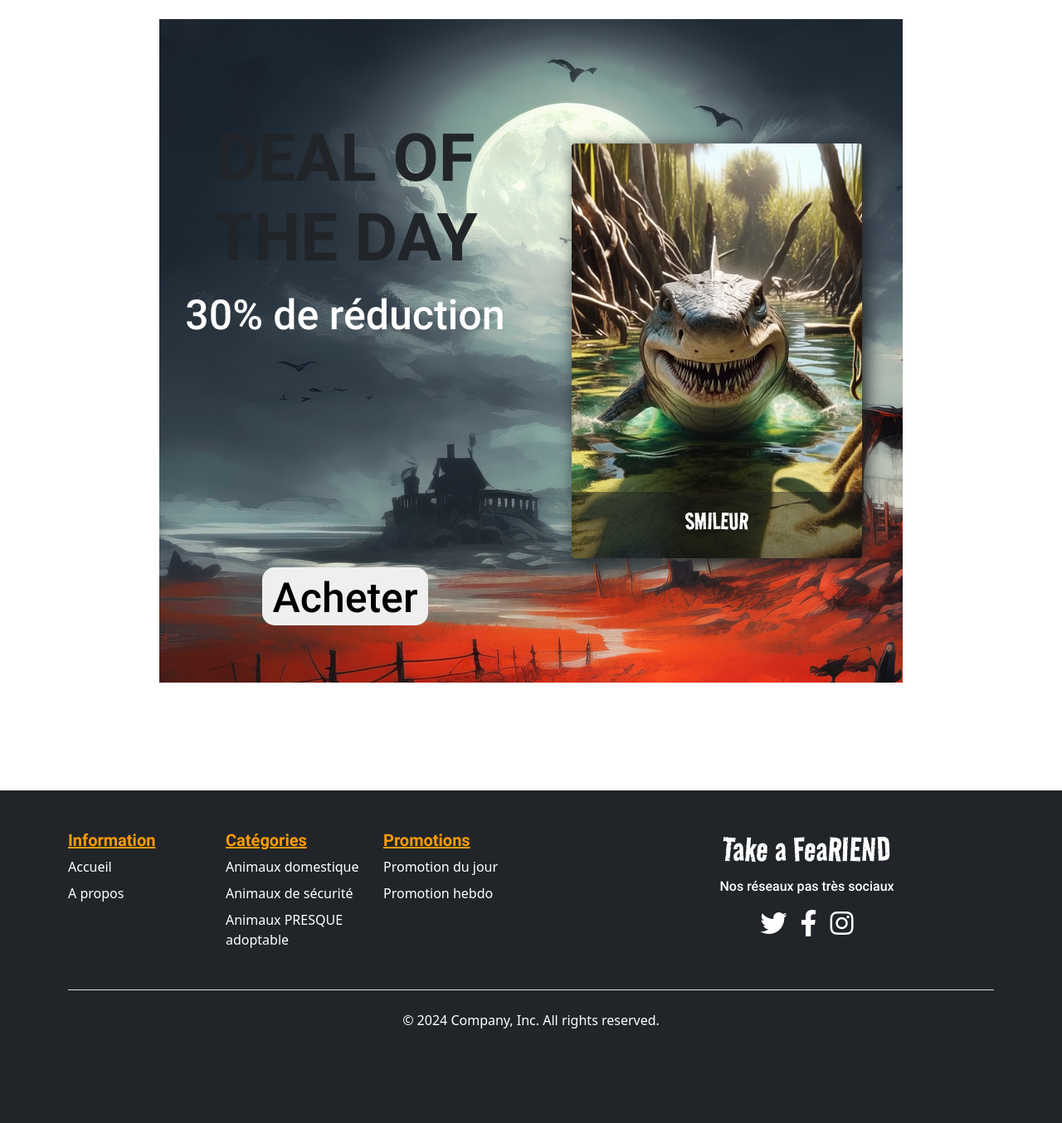
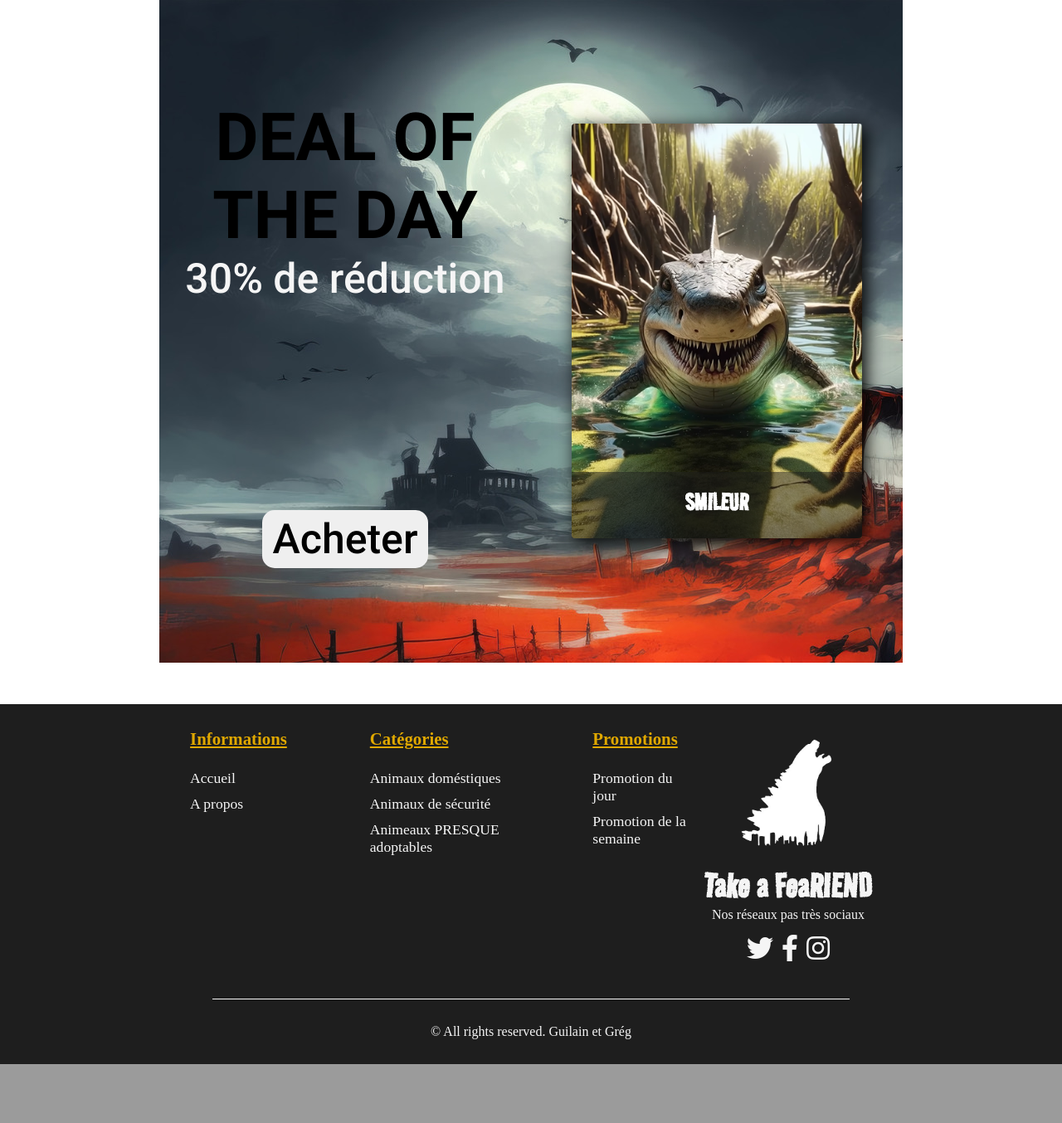
Before and after one commit to GregoryVDev/Take-a-FeaRIEND, a PHP site: page / in a window 1280 px wide; the page is wider, and only the part inside the window is pictured. Shown: the part 2229-3583 px from the top of that part at 83% size. After the commit the page ends 3512 px from the top of that part, so only its background shows below. Run offline with PHP 8.4, Linux system fonts and the light colour scheme; the visitor is signed in with stand-in values (Sample User, id 1); style sheets or scripts are compiled from the project's sources.

Commit message:
Edited the footer and removed bootstrap in index.php

```diff
--- a/src/css/produits/produits-responsive.css
+++ b/src/css/produits/produits-responsive.css
@@ -75,6 +75,19 @@
     transform: scaleX(1);
     transform-origin: bottom left;
   }
+
+  /* FOOTER LEFT*/
+
+  .left-footer {
+    /* border: 3px solid pink; */
+    display: flex;
+    justify-content: space-around;
+    flex-direction: row;
+    gap: 25px;
+    width: 50%;
+  }
+
+  /* FOOTER RIGHT */
 }
 
 /* DESKTOP */
@@ -164,4 +177,16 @@
   ul {
     margin-bottom: 0;
   }
+
+  /* FOOTER LEFT */
+
+  .container-footer {
+    justify-content: center;
+  }
+
+  .left-footer {
+    display: flex;
+    flex-direction: row;
+    gap: 100px;
+  }
 }
--- a/src/css/produits/produits.css
+++ b/src/css/produits/produits.css
@@ -241,3 +252,116 @@ figure:hover img {
   height: 100%;
   object-fit: cover;
 }
+
+/* FOOTER  */
+
+footer {
+  background: #1e1e1e;
+  width: 100%;
+  margin-top: 50px;
+}
+
+.container-footer {
+  display: flex;
+  gap: 10px;
+  padding: 30px;
+  width: 100%;
+  flex-wrap: wrap;
+  justify-content: space-around;
+}
+
+.container-footer h3 {
+  color: #e0a800;
+  font-size: 1.3rem;
+  text-decoration: underline;
+}
+
+.container-footer ul {
+  display: flex;
+  flex-direction: column;
+  gap: 10px;
+}
+
+.container-footer ul li {
+  color: #f5f5f5;
+  list-style: none;
+}
+
+.container-footer ul li a {
+  color: #f5f5f5;
+  text-decoration: none;
+  font-size: 1.1rem;
+}
+
+.container-titre h2 {
+  font-family: "roadRage";
+  font-size: 2.5rem;
+}
+
+.container-titre h2,
+p {
+  color: #f5f5f5;
+  text-align: center;
+}
+
+.container-logos {
+  display: flex;
+  justify-content: center;
+  margin: 15px;
+  gap: 10px;
+}
+
+.container-logos a {
+  color: #f5f5f5;
+}
+
+.container-reserve p {
+  border-top: 1px solid #f5f5f5;
+  width: 60%;
+  padding: 30px;
+  margin: auto;
+}
+
+.container-reserve p a {
+  text-decoration: none;
+}
+
+/* FOOTER LEFT */
+
+.left-footer {
+  /* border: 3px solid pink; */
+  display: flex;
+  flex-direction: column;
+  gap: 25px;
+  width: 50%;
+}
+
+.container-left-footer {
+  display: flex;
+  flex-direction: column;
+  gap: 25px;
+}
+
+.container-promos {
+  display: flex;
+  flex-direction: column;
+  gap: 25px;
+}
+
+/* FOOTER RIGHT */
+
+.right-footer {
+  /* border: 3px solid purple; */
+  display: flex;
+  flex-direction: column;
+  gap: 20px;
+  width: 45%;
+}
+
+.logo-footer {
+  text-align: center;
+}
+
+.logo-footer img {
+  width: 60%;
+}
--- a/src/css/style.css
+++ b/src/css/style.css
@@ -120,7 +120,7 @@ body {
 }
 
 .category-1 {
-  background-image: url(/img/domestiques/827356b7f356c5d14d4aec37f2a95b93.png);
+  background-image: url(/img/domestiques/chaton.png);
   background-size: cover;
 }
 .category-2 {
--- a/src/index.php
+++ b/src/index.php
@@ -10,7 +10,6 @@
 <head>
     <meta charset="UTF-8">
     <meta name="viewport" content="width=device-width, initial-scale=1.0">
-    <link href="https://cdn.jsdelivr.net/npm/bootstrap@5.3.3/dist/css/bootstrap.min.css" rel="stylesheet" integrity="sha384-QWTKZyjpPEjISv5WaRU9OFeRpok6YctnYmDr5pNlyT2bRjXh0JMhjY6hW+ALEwIH" crossorigin="anonymous">
     <link rel="stylesheet" href="https://cdnjs.cloudflare.com/ajax/libs/font-awesome/5.15.3/css/all.min.css">
     <link rel="stylesheet" href="./css/produits/produits.css">
     <link rel="stylesheet" href="./css/produits/produits-responsive.css">
@@ -37,7 +36,7 @@
                     </div>
                     <div class="container-button-li">
 
-            <?php if(empty($_SESSION['user'])) { ?>
+                        <?php if (empty($_SESSION['user'])) { ?>
                             <div class="container-button-li">
                                 <button type="button" class="Login"><a class="login-link" href="ConnexionUser.php">Login</a></button>
                             </div>
@@ -95,7 +94,8 @@
                             <h1 class="text-h1">MousTigre</h1>
                             <p class="text-p">
                                 Lorem ipsum dolor sit amet consectetur adipisicing elit. Blanditiis rerum laudantium, ad deserunt quibusdam corrupti aut, recusandae alias dolores ex expedita quaerat a in et.
-                    </p></a>
+                            </p>
+                        </a>
                     </div>
                 </div>
 
--- a/src/js/script.js
+++ b/src/js/script.js
@@ -17,6 +17,7 @@ function toggleScrollTopButton() {
 }
 
 // SLIDESLOW
+
 const carouselInner = document.querySelector(".carousel-inner");
 const carouselItems = document.querySelectorAll(".carousel-item");
 let currentIndex = 0;
--- a/src/template/footer.php
+++ b/src/template/footer.php
@@ -1,37 +1,38 @@
-<section class="full-footer">
-    <div class="container footer-style">
-    <footer class="py-5 bg-dark">
-        <div class="row footer-link">
-            <div class="col-6 col-md-2 mb-3">
-                <h5 class="title-footer">Information</h5>
-                <ul class="nav flex-column">
-                    <li class="nav-item mb-2 "><a href="#" class="nav-link p-0">Accueil</a></li>
-                    <li class="nav-item mb-2"><a href="#" class="nav-link p-0">A propos</a></li>
+<footer>
+    <div class="container-footer">
+        <div class="left-footer">
+            <div class="container-left-footer">
+                <h3>Informations</h3>
+                <ul>
+                    <li><a href="#">Accueil</a></li>
+                    <li><a href="#">A propos</a></li>
                 </ul>
             </div>
 
-            <div class="col-6 col-md-2 mb-3">
-                <h5 class="title-footer">Catégories</h5>
-                <ul class="nav flex-column">
-                    <li class="nav-item mb-2"><a href="#" class="nav-link p-0">Animaux domestique</a></li>
-                    <li class="nav-item mb-2"><a href="#" class="nav-link p-0">Animaux de sécurité</a></li>
-                    <li class="nav-item mb-2"><a href="#" class="nav-link p-0">Animaux PRESQUE adoptable</a></li>
+            <div class="container-left-footer">
+                <h3>Catégories</h3>
+                <ul>
+                    <li><a href="#">Animaux doméstiques</a></li>
+                    <li><a href="#">Animaux de sécurité</a></li>
+                    <li><a href="#">Animeaux PRESQUE adoptables</a></li>
                 </ul>
             </div>
-
-            <div class="col-6 col-md-2 mb-3">
-                <h5 class="title-footer">Promotions</h5>
-                <ul class="nav flex-column">
-                    <li class="nav-item mb-2"><a href="#" class="nav-link p-0">Promotion du jour</a></li>
-                    <li class="nav-item mb-2"><a href="#" class="nav-link p-0">Promotion hebdo</a></li>
+            <div class="container-promos">
+                <h3>Promotions</h3>
+                <ul>
+                    <li><a href="#">Promotion du jour</a></li>
+                    <li><a href="#">Promotion de la semaine</a></li>
                 </ul>
             </div>
+        </div>
 
-            <div class="col-md-5 offset-md-1 mb-3 footer-content">
-                <form>
-                    <h5 class="TaF-footer">Take a FeaRIEND</h5>
+        <div class="container-titre">
+            <div class="logo-footer">
+                <img src="./img/logosite.png" alt="Logo Take a FeaRIEND">
+            </div>
+            <h2>Take a FeaRIEND</h2>
             <p>Nos réseaux pas très sociaux</p>
-                    <div class="d-flex justify-content-center mb-3">
+            <div class="container-logos">
                 <a href="https://twitter.com" class="text-white me-3" target="_blank">
                     <i class="fab fa-twitter fa-2x"></i>
                 </a>
@@ -42,20 +43,10 @@
                     <i class="fab fa-instagram fa-2x"></i>
                 </a>
             </div>
-                </form>
         </div>
     </div>
 
-        <div class="d-flex flex-column flex-sm-row justify-content-center py-4 my-4 border-top">
-            <p>© 2024 Company, Inc. All rights reserved.</p>
+    <div class="container-reserve">
+        <p>© All rights reserved. Guilain et Grég</p>
     </div>
 </footer>
-    </div>
-</section>
-
-<script src="https://code.jquery.com/jquery-3.5.1.slim.min.js"></script>
-<script src="https://cdn.jsdelivr.net/npm/@popperjs/core@2.9.2/dist/umd/popper.min.js"></script>
-<script src="https://stackpath.bootstrapcdn.com/bootstrap/4.5.2/js/bootstrap.min.js"></script>
-<script src="https://cdn.jsdelivr.net/npm/bootstrap@5.3.3/dist/js/bootstrap.bundle.min.js" integrity="sha384-YvpcrYf0tY3lHB60NNkmXc5s9fDVZLESaAA55NDzOxhy9GkcIdslK1eN7N6jIeHz" crossorigin="anonymous"></script>
-</body>
-</html>
```
Also changed, not shown: other parts of src/css/produits/produits.css (+40 -29 lines), src/domestiques.php (+61 -24 lines), src/css/index/responsive.css (deleted), src/css/produits/happytreefriends.php (added). Lines whose indentation alone changed are shown as unchanged.
